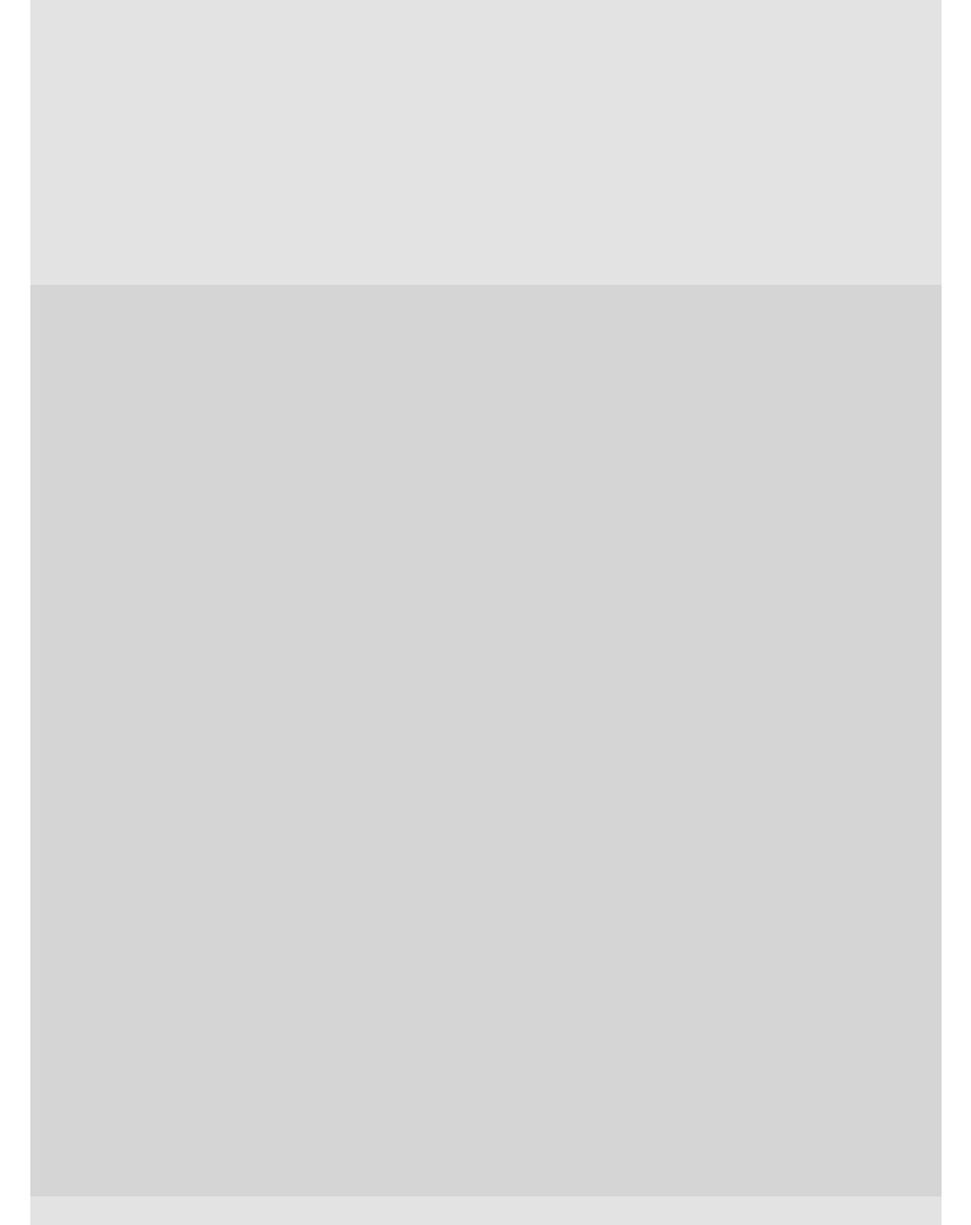
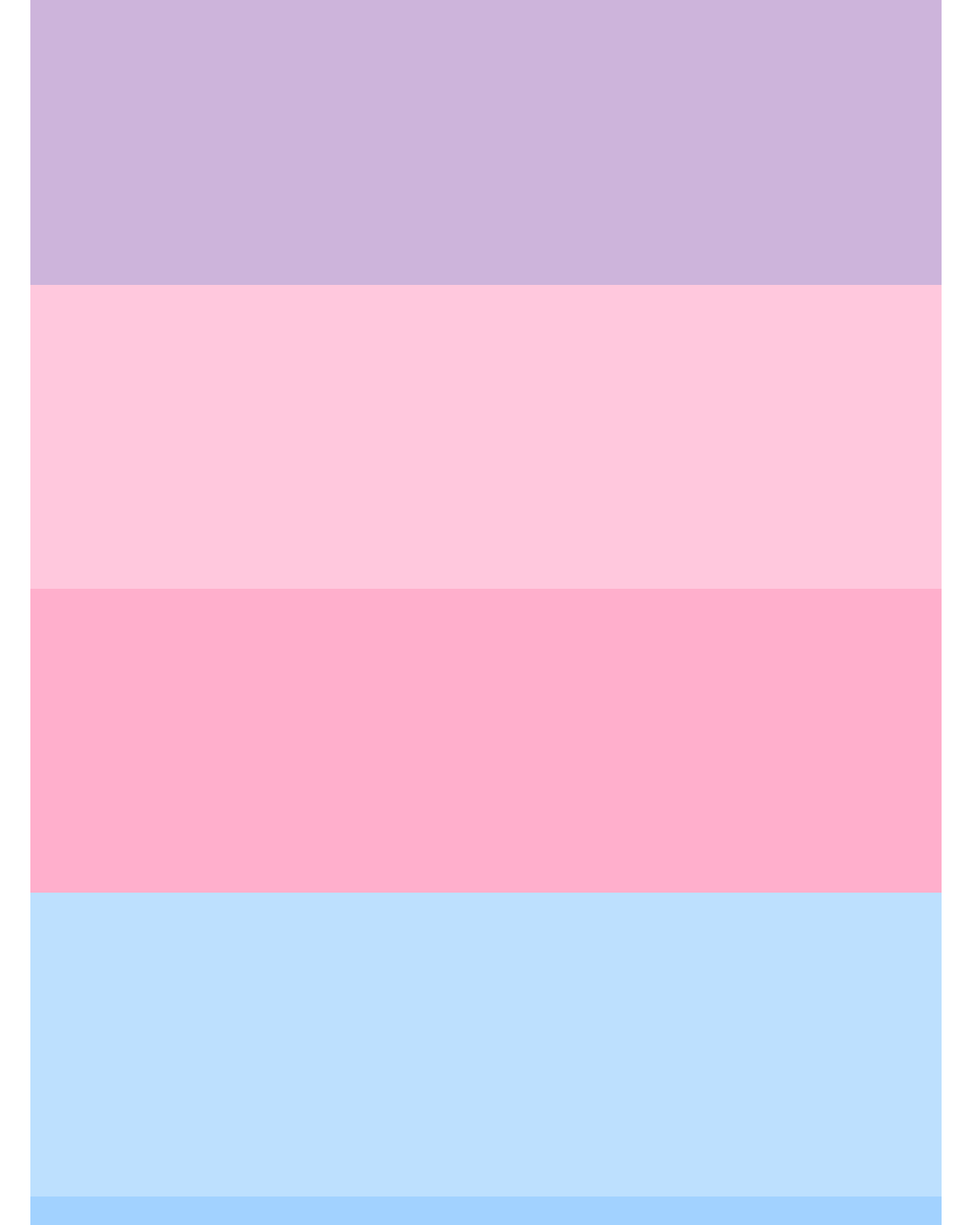
Before and after one commit to cbsumo305/colors-starter, a plain HTML site: page index.html in a window 1280 px wide. Shown: the whole page at 95% size, without its empty margins (128-1151 px from the left). Drawn offline with Linux system fonts and the light colour scheme.

Commit message:
Changed bg color for tablet vs full size screen

```diff
--- a/css/main.css
+++ b/css/main.css
@@ -60,23 +60,23 @@ footer {
 
 @media (min-width: 768px) {
   header {
-    background-color: ;
+    background-color: #264653;
   }
 
   #column-1 {
-    background-color: ;
+    background-color: #2a9d8f;
   }
 
   #column-2 {
-    background-color: ;
+    background-color: #e9c46a;
   }
 
   #column-3 {
-    background-color: ;
+    background-color: #f4a261;
   }
 
   footer {
-    background-color: ;
+    background-color: #e76f51;
   }
 
 }
@@ -85,23 +85,23 @@ footer {
 /*---------- Desktops ----------*/
 @media (min-width: 1200px) {
   header {
-    background-color: ;
+    background-color: #cdb4db;
   }
 
   #column-1 {
-    background-color: ;
+    background-color: #ffc8dd;
   }
 
   #column-2 {
-    background-color: ;
+    background-color: #ffafcc;
   }
 
   #column-3 {
-    background-color: ;
+    background-color: #bde0fe;
   }
 
   footer {
-    background-color: ;
+    background-color: #a2d2ff;
   }
 
 }
```
